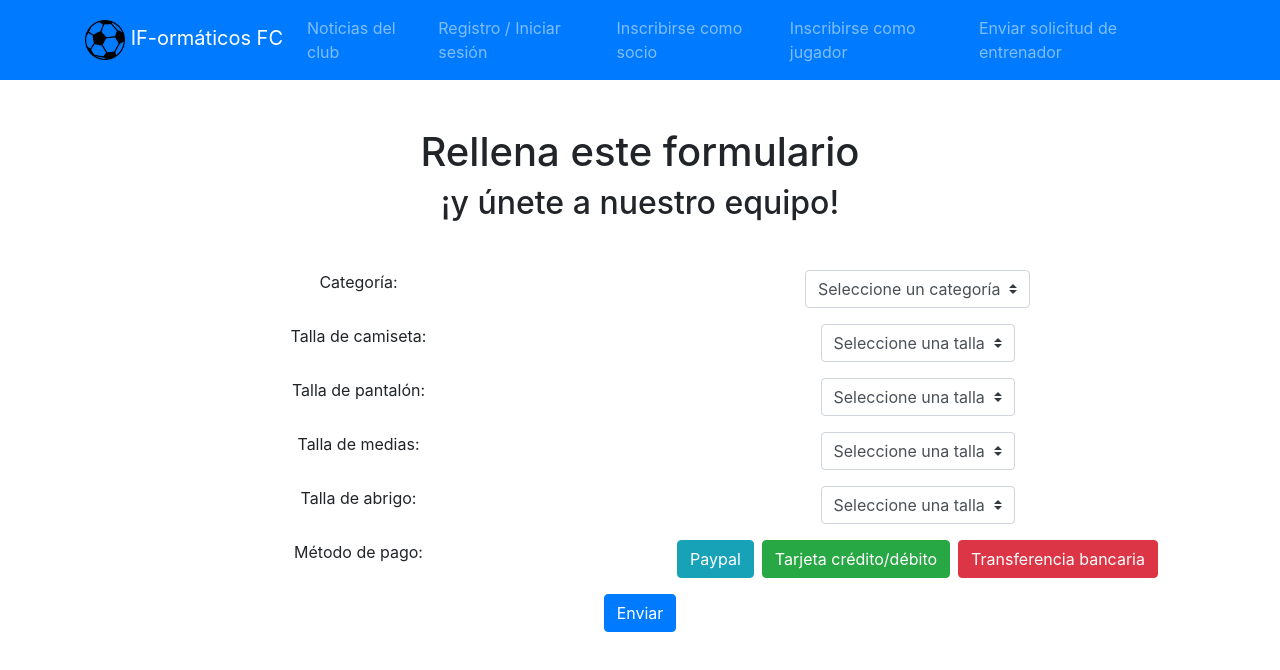
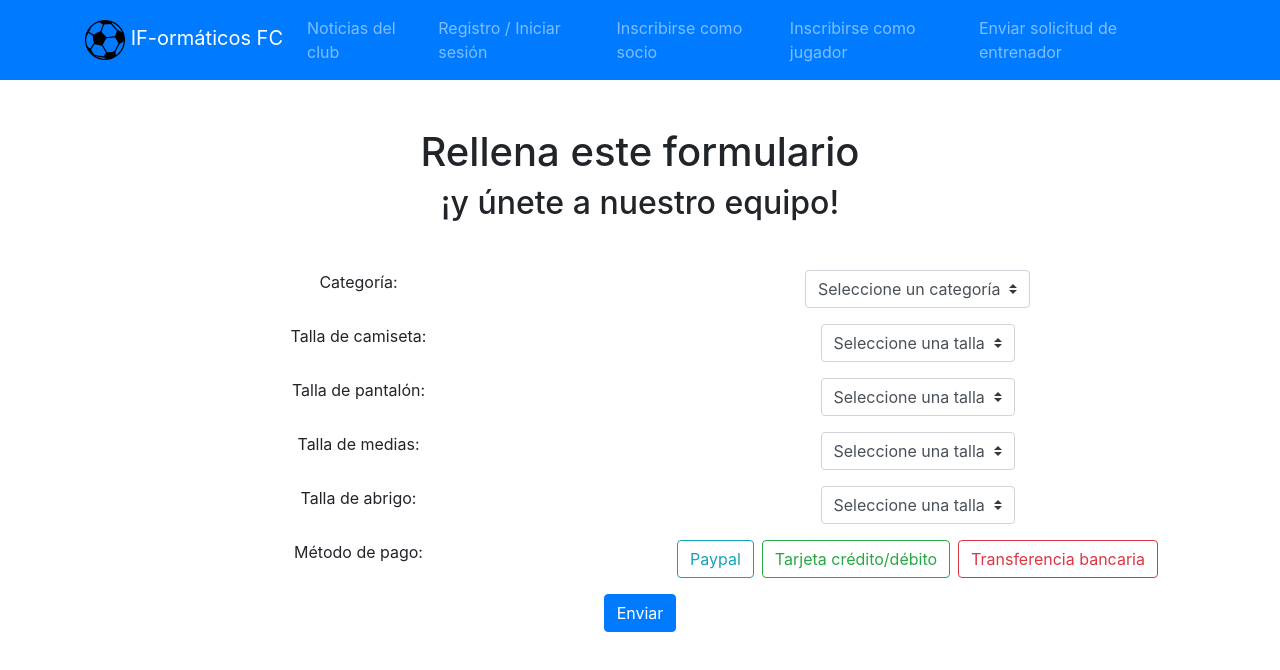
Before and after one commit to isaacdaw2/IF-ormaticosFC, a Vue app: page /jugador in a window 1280 px wide. Shown: the top 670 px of the page. Built offline with nearby package versions, Linux system fonts and the light colour scheme.

Commit message:
efectos de botones

```diff
--- a/src/views/Jugador.vue
+++ b/src/views/Jugador.vue
@@ -61,9 +61,9 @@
                         <label class="mr-2" for="metodoPago">Método de pago:</label>
                     </b-col>
                     <b-col class="sm-2">
-                        <b-button variant="info" class="mr-2">Paypal</b-button>
-                        <b-button variant="success" class="mr-2">Tarjeta crédito/débito</b-button>
-                        <b-button variant="danger">Transferencia bancaria</b-button>
+                        <b-button variant="outline-info" class="mr-2">Paypal</b-button>
+                        <b-button variant="outline-success" class="mr-2">Tarjeta crédito/débito</b-button>
+                        <b-button variant="outline-danger">Transferencia bancaria</b-button>
                     </b-col>
                 </b-row>
 
```
